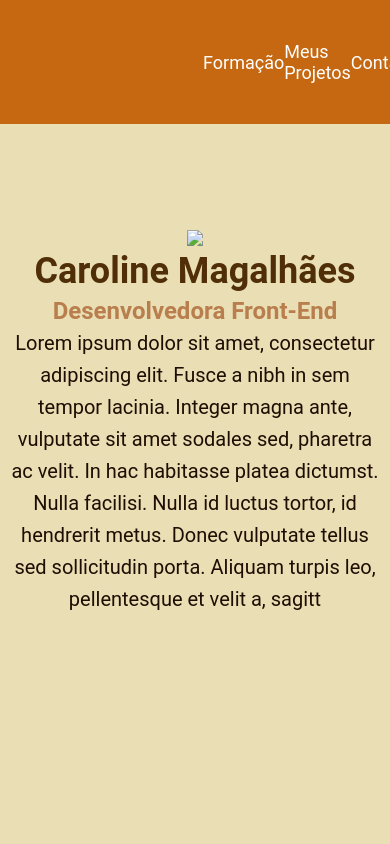
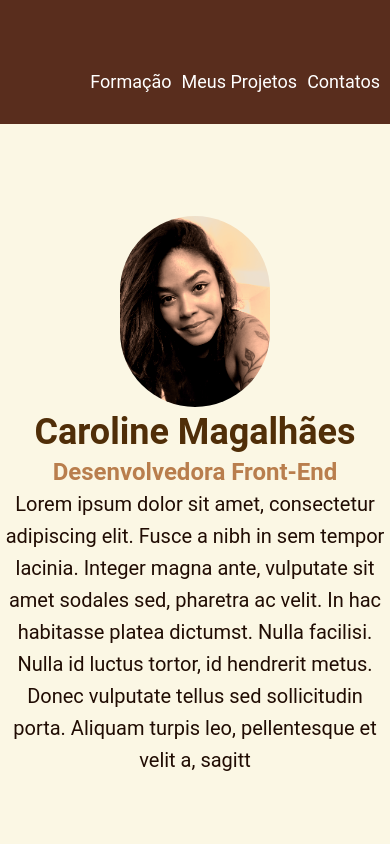
Before and after one commit to magsca/portfolio-caroline-magalhaes-pretalab, a plain HTML site: page index.html in a window 390 px wide. Shown: the top 844 px of the page. Drawn offline with Linux system fonts and the light colour scheme.

Commit message:
consertando responsividade, atualizando foto

```diff
--- a/index.html
+++ b/index.html
@@ -32,8 +32,8 @@
     <main>
         <section class="principal">
             <div class="subcontainer-principal container">
-            <div>
-                <img src="img/perfilpreta.jpg">
+            <div class="image">
+                <img src="img/carolPortfolio.jpeg">
             </div>
             <div>
                 <h1 class="nome-completo">Caroline Magalhães</h1>
--- a/style.css
+++ b/style.css
@@ -7,18 +7,25 @@
     margin: 0;
     color: #200c03;
  }
+ .image img{
+   max-width: 150px;
+   width: auto;
+   margin-top: -100px;
+   border-radius: 200px;
+   filter: sepia(100%) brightness(80%) saturate(112%) contrast(130%) hue-rotate(335deg);
+
+
+ }
  li{
    list-style: none;
  }
  .header-menu{
    display: flex;
-   position: fixed;
    width: 100%;
-   padding: 8px;
    padding-bottom: 32px;
    padding-top: 32px;
    height: 60px;
-   background-color: #c56811;
+   background-color: #592d1d;
  }
  .header-menu nav{
    display: flex;
@@ -28,18 +35,19 @@
  .lista-menu{
    display: flex;
    justify-content: space-evenly;
-   width: 50%;
-   align-items: center;
+   align-items:flex-end;
+   margin-right: 10px;
  }
  .lista-menu li>a{
    color: #fff;
    font-size: 18px;
    text-decoration: inherit;
+   margin-left: 10px;
  }
  .principal{
    height: 100vh;
    display: flex;
-   background-color: #e9deb4;
+   background-color: #FBF7E4;
  }
 .subcontainer-principal{
    display: flex;
@@ -52,8 +60,6 @@
    margin-right: auto;
    margin-left: auto;
    max-width: 960px;
-   padding-right: 10px;
-   padding-left: 10px;
    width: 100%;
 }
 .nome-completo{
@@ -111,7 +117,7 @@ line-height: 32px;
 
 footer {
    height: 198px;
-   background-color: #c56811;
+   background-color: #592d1d;
    width: 100%;
 
 
```
Also changed, not shown: img/carolPortfolio.jpeg (added).
